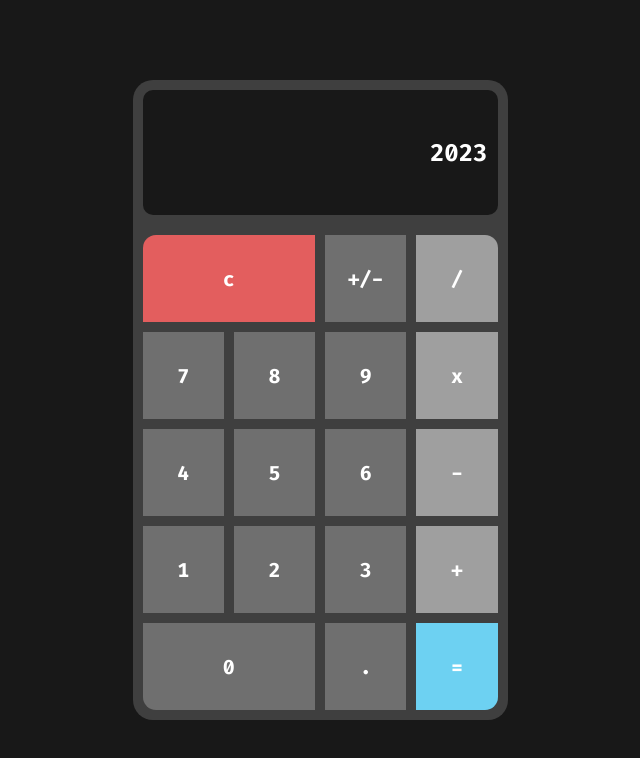
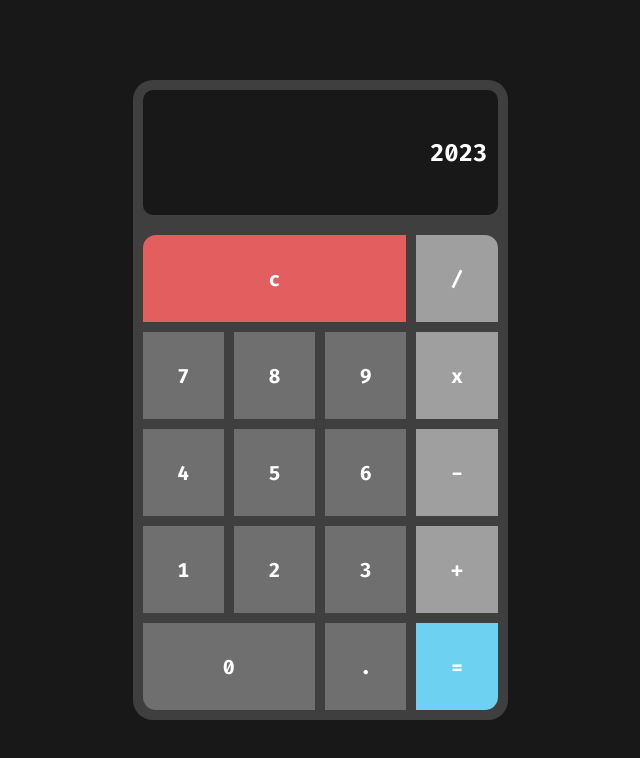
Before and after one commit to lukejans/calculator, a plain HTML site: page index.html in a window 1280 px wide. Shown: the whole page, without its empty margins (320-960 px from the left). Drawn offline with Linux system fonts and the light colour scheme.

Commit message:
Removed plus / minus button

```diff
--- a/index.html
+++ b/index.html
@@ -35,13 +35,6 @@
             type="reset"
             aria-label="clear calculator">
             c
-          </button>
-          <button
-            class="num-btn"
-            id="plus-minus"
-            type="button"
-            aria-label="plus or minus">
-            +/-
           </button>
           <button
             class="op-btn"
--- a/styles/style.css
+++ b/styles/style.css
@@ -81,7 +81,7 @@ body {
   grid-column: 1 / 3;
 }
 .clear-btn {
-  grid-column: 1 / 3;
+  grid-column: 1 / 4;
   background-color: var(--clear);
 }
 .clear-btn:hover {
```
